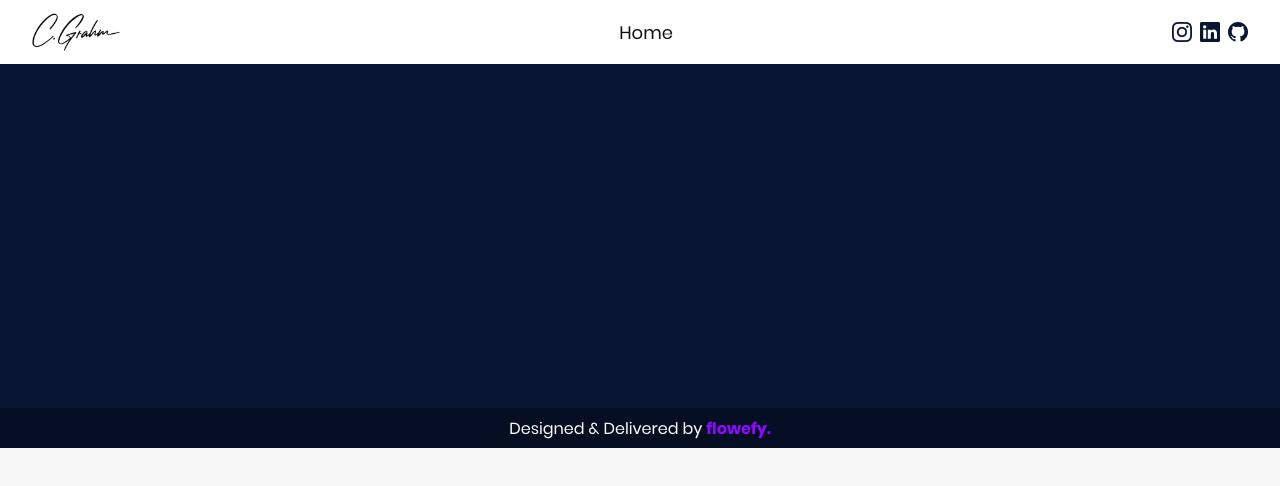
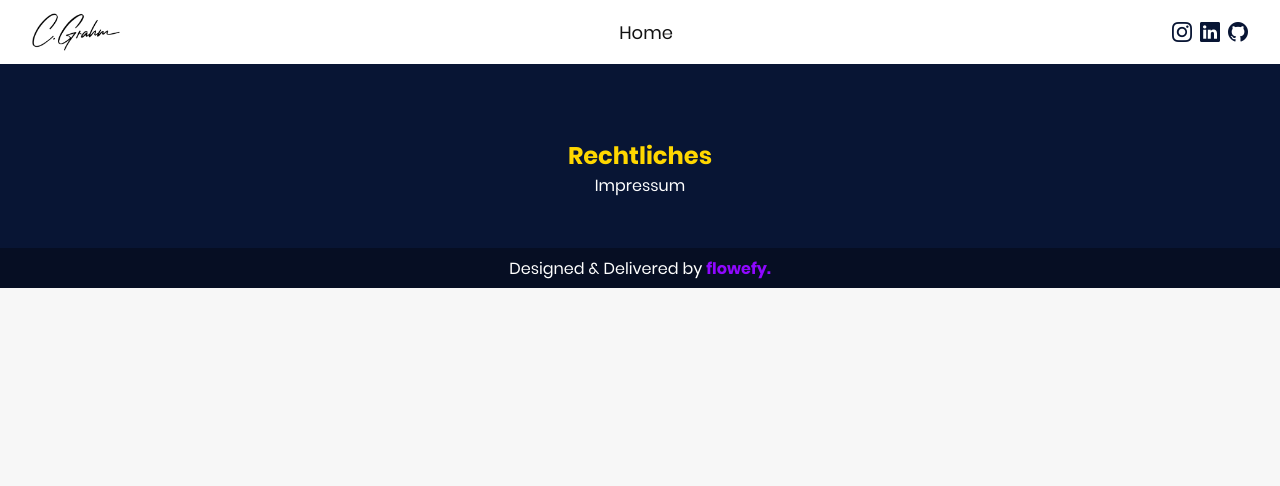
Before and after one commit to CGWebDev2003/portfolio-website, a React (Create React App) app: page /impressum in a window 1280 px wide. Shown: the top 486 px of the page. Built offline with nearby package versions, Linux system fonts and the light colour scheme.

Commit message:
Added Link to footer

```diff
--- a/src/components/footer/Footer.jsx
+++ b/src/components/footer/Footer.jsx
@@ -4,7 +4,10 @@ export default function Footer() {
     return(
         <footer className="footer">
             <div className="footerContent">
-
+                <div className="footerCol col1">
+                    <h1 className="footerColTitle">Rechtliches</h1>
+                    <a className="footerLink" href="/impressum" aria-label="Gehe zu Impressum">Impressum</a>
+                </div>
             </div>
             <div className="flowefyBanner">
                 <p className="flowefyBannerText">Designed & Delivered by <a href="https://flowefy.de" target="_blank" className="flowefy">flowefy.</a></p>
--- a/src/components/footer/footer.css
+++ b/src/components/footer/footer.css
@@ -1,7 +1,7 @@
 .footer {
     width: 100vw;
     height: auto;
-    min-height: 25rem;
+    min-height: 15rem;
     display: flex;
     flex-direction: column;
     align-items: center;
@@ -10,12 +10,27 @@
 }
 
 .footerContent {
-    height: calc(100% - 6rem);
+    min-height: 10rem;
+    height: auto;
     width: calc(100% - 4rem);
     max-width: var(--max-content-width);
     display: flex;
     align-items: center;
-    justify-content: space-between;
+    justify-content: center;
+}
+
+.footerCol {
+    text-align: center;
+}
+
+.footerColTitle {
+    font-size: 1.5rem;
+    color: var(--accent);
+}
+
+.footerLink {
+    color: white;
+    text-decoration: none;
 }
 
 .flowefyBanner {
```
